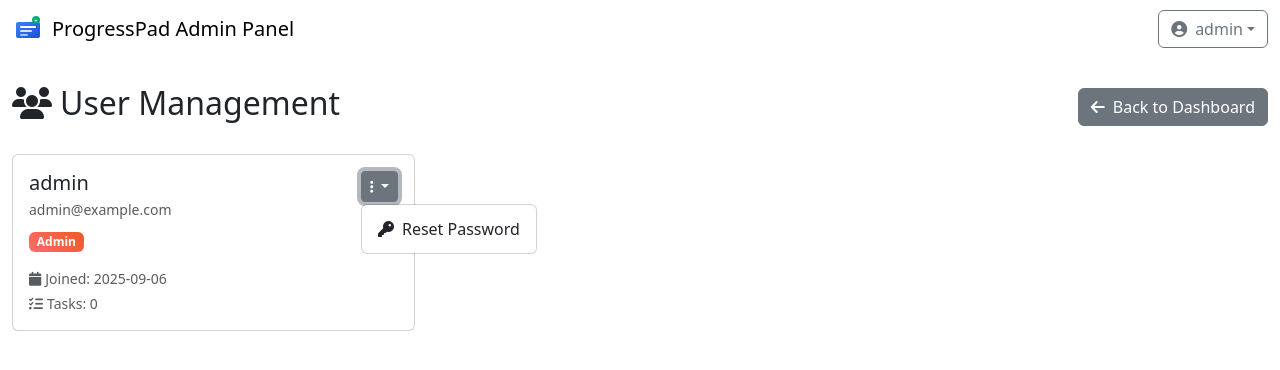
After one commit to radiantsolutions-lab/progress-pad, a Flask app: page /admin/users in a window 1280 px wide, after a click that opens the changed part. The commit adds this page. Shown: the top 370 px of the page. Run offline with Flask 3, Linux system fonts and the light colour scheme; a user stored in the database is signed in.

Commit message:
Add password reset and admin user management features

```diff
--- a/app.py
+++ b/app.py
@@ -1,4 +1,4 @@
-from flask import Flask, render_template, request, jsonify, send_file, redirect, url_for, flash
+from flask import Flask, render_template, request, jsonify, send_file, redirect, url_for, flash, session
 from flask_login import LoginManager, login_user, login_required, logout_user, current_user
 from datetime import datetime
 import os
@@ -9,6 +9,8 @@ from dateutil.relativedelta import relativedelta
 
 from models import db, Task, AppSettings, User, create_default_admin
 from config import get_config
+import secrets
+from datetime import datetime, timedelta
 
 # Initialize Flask app with configuration
 app = Flask(__name__)
@@ -28,6 +30,27 @@ login_manager.login_message_category = 'info'
 @login_manager.user_loader
 def load_user(user_id):
     return User.query.get(int(user_id))
+
+# Admin-only decorator
+def admin_required(f):
+    from functools import wraps
+    @wraps(f)
+    def decorated_function(*args, **kwargs):
+        if not current_user.is_authenticated or not current_user.is_admin:
+            flash('Access denied. Admin privileges required.', 'error')
+            return redirect(url_for('index'))
+        return f(*args, **kwargs)
+    return decorated_function
+
+# Password reset token generation
+def generate_reset_token():
+    return secrets.token_urlsafe(32)
+
+def verify_reset_token(token, max_age=3600):  # 1 hour expiry
+    """Simple token verification (in production, use JWT or database storage)"""
+    # For now, we'll use a simple approach
+    # In production, you'd want to store tokens in database with expiry
+    return token and len(token) > 20  # Basic validation
 
 # Create database tables on app startup
 with app.app_context():
@@ -148,6 +171,115 @@ def register():
             return render_template('register.html')
 
     return render_template('register.html')
+
+# Password reset routes
+@app.route('/reset_password_request', methods=['GET', 'POST'])
+def reset_password_request():
+    if current_user.is_authenticated:
+        return redirect(url_for('index'))
+
+    if request.method == 'POST':
+        email = request.form.get('email')
+        user = User.query.filter_by(email=email).first()
+        if user:
+            # In production, send email with reset token
+            reset_token = generate_reset_token()
+            # Store token in session for demo (in production, store in database)
+            session['reset_token'] = reset_token
+            session['reset_user_id'] = user.id
+            session['reset_expiry'] = (datetime.utcnow() + timedelta(hours=1)).isoformat()
+
+            flash('Password reset instructions sent to your email.', 'info')
+            return redirect(url_for('reset_password', token=reset_token))
+        else:
+            flash('Email address not found.', 'error')
+
+    return render_template('reset_password_request.html')
+
+@app.route('/reset_password/<token>', methods=['GET', 'POST'])
+def reset_password(token):
+    if current_user.is_authenticated:
+        return redirect(url_for('index'))
+
+    # Verify token
+    if not verify_reset_token(token):
+        flash('Invalid or expired reset token.', 'error')
+        return redirect(url_for('login'))
+
+    if request.method == 'POST':
+        password = request.form.get('password')
+        confirm_password = request.form.get('confirm_password')
+
+        if password != confirm_password:
+            flash('Passwords do not match.', 'error')
+            return render_template('reset_password.html', token=token)
+
+        # Get user from session (in production, verify token properly)
+        user_id = session.get('reset_user_id')
+        if not user_id:
+            flash('Invalid reset session.', 'error')
+            return redirect(url_for('login'))
+
+        user = User.query.get(user_id)
+        if user:
+            user.set_password(password)
+            db.session.commit()
+
+            # Clear session
+            session.pop('reset_token', None)
+            session.pop('reset_user_id', None)
+            session.pop('reset_expiry', None)
+
+            flash('Password reset successfully! Please log in.', 'success')
+            return redirect(url_for('login'))
+        else:
+            flash('User not found.', 'error')
+
+    return render_template('reset_password.html', token=token)
+
+# Admin routes
+@app.route('/admin/users')
+@login_required
+@admin_required
+def manage_users():
+    users = User.query.all()
+    return render_template('manage_users.html', users=users)
+
+@app.route('/admin/reset_user_password/<int:user_id>', methods=['POST'])
+@login_required
+@admin_required
+def admin_reset_user_password(user_id):
+    user = User.query.get_or_404(user_id)
+    new_password = request.form.get('new_password')
+
+    if new_password:
+        user.set_password(new_password)
+        db.session.commit()
+        flash(f'Password reset for user {user.username}', 'success')
+    else:
+        flash('Password cannot be empty', 'error')
+
+    return redirect(url_for('manage_users'))
+
+@app.route('/admin/delete_user/<int:user_id>', methods=['POST'])
+@login_required
+@admin_required
+def admin_delete_user(user_id):
+    if current_user.id == user_id:
+        flash('Cannot delete your own account', 'error')
+        return redirect(url_for('manage_users'))
+
+    user = User.query.get_or_404(user_id)
+
+    # Delete user's tasks first
+    Task.query.filter_by(user_id=user_id).delete()
+
+    # Delete user
+    db.session.delete(user)
+    db.session.commit()
+
+    flash(f'User {user.username} deleted successfully', 'success')
+    return redirect(url_for('manage_users'))
 
 # Load tasks from database
 def load_tasks():
--- a/templates/index.html
+++ b/templates/index.html
@@ -1861,6 +1861,12 @@
                     <i class="fas fa-chart-bar"></i>
                     <span class="d-none d-lg-inline ms-1">Analytics</span>
                 </a>
+                {% if current_user.is_admin %}
+                <a href="{{ url_for('manage_users') }}" class="btn btn-outline-warning btn-sm">
+                    <i class="fas fa-user-cog"></i>
+                    <span class="d-none d-lg-inline ms-1">Manage Users</span>
+                </a>
+                {% endif %}
             </div>
 
             <!-- Quick Add Input -->
--- /dev/null
+++ b/templates/manage_users.html
@@ -0,0 +1,215 @@
+<!DOCTYPE html>
+<html lang="en">
+<head>
+    <meta charset="UTF-8">
+    <meta name="viewport" content="width=device-width, initial-scale=1.0">
+    <title>Manage Users - Progress-Pad</title>
+    <link href="https://cdn.jsdelivr.net/npm/bootstrap@5.3.2/dist/css/bootstrap.min.css" rel="stylesheet">
+    <link href="https://cdnjs.cloudflare.com/ajax/libs/font-awesome/6.5.1/css/all.min.css" rel="stylesheet">
+    <style>
+        .navbar {
+            background: var(--bg-navbar);
+            backdrop-filter: blur(10px);
+            border-bottom: 1px solid rgba(255, 255, 255, 0.1);
+        }
+        .user-card {
+            transition: transform 0.2s, box-shadow 0.2s;
+        }
+        .user-card:hover {
+            transform: translateY(-2px);
+            box-shadow: 0 4px 15px rgba(0, 0, 0, 0.1);
+        }
+        .admin-badge {
+            background: linear-gradient(45deg, #ff6b6b, #ee5a24);
+            color: white;
+        }
+    </style>
+</head>
+<body>
+    <!-- Navigation -->
+    <nav class="navbar">
+        <div class="container-fluid">
+            <a class="navbar-brand d-flex align-items-center" href="{{ url_for('index') }}">
+                <div class="logo-container me-2">
+                    <svg width="32" height="32" viewBox="0 0 32 32" fill="none" xmlns="http://www.w3.org/2000/svg">
+                        <rect x="4" y="8" width="24" height="16" rx="2" fill="url(#gradient1)"/>
+                        <rect x="8" y="12" width="16" height="2" rx="1" fill="white"/>
+                        <rect x="8" y="16" width="12" height="2" rx="1" fill="white" opacity="0.8"/>
+                        <rect x="8" y="20" width="8" height="2" rx="1" fill="white" opacity="0.6"/>
+                        <circle cx="24" cy="6" r="4" fill="url(#gradient2)"/>
+                        <text x="24" y="9" text-anchor="middle" fill="white" font-size="6" font-weight="bold">+</text>
+                        <defs>
+                            <linearGradient id="gradient1" x1="0%" y1="0%" x2="100%" y2="100%">
+                                <stop offset="0%" style="stop-color:#3b82f6"/>
+                                <stop offset="100%" style="stop-color:#1d4ed8"/>
+                            </linearGradient>
+                            <linearGradient id="gradient2" x1="0%" y1="0%" x2="100%" y2="100%">
+                                <stop offset="0%" style="stop-color:#10b981"/>
+                                <stop offset="100%" style="stop-color:#059669"/>
+                            </linearGradient>
+                        </defs>
+                    </svg>
+                </div>
+                <div class="brand-text">
+                    <span class="brand-name">ProgressPad</span>
+                    <span class="brand-subtitle d-none d-lg-inline">Admin Panel</span>
+                </div>
+            </a>
+
+            <!-- User Menu -->
+            <div class="dropdown">
+                <button class="btn btn-outline-secondary dropdown-toggle d-flex align-items-center" type="button" id="userDropdown" data-bs-toggle="dropdown" aria-expanded="false">
+                    <i class="fas fa-user-circle me-2"></i>
+                    <span class="d-none d-md-inline">{{ current_user.username }}</span>
+                </button>
+                <ul class="dropdown-menu dropdown-menu-end" aria-labelledby="userDropdown">
+                    <li><h6 class="dropdown-header">{{ current_user.username }}</h6></li>
+                    <li><span class="dropdown-item-text small text-muted">{{ current_user.email }}</span></li>
+                    <li><hr class="dropdown-divider"></li>
+                    <li><a class="dropdown-item" href="{{ url_for('index') }}">
+                        <i class="fas fa-home me-2"></i>Dashboard
+                    </a></li>
+                    <li><a class="dropdown-item" href="{{ url_for('logout') }}">
+                        <i class="fas fa-sign-out-alt me-2"></i>Logout
+                    </a></li>
+                </ul>
+            </div>
+        </div>
+    </nav>
+
+    <div class="container-fluid mt-4">
+        <!-- Flash Messages -->
+        {% with messages = get_flashed_messages(with_categories=true) %}
+            {% if messages %}
+                <div class="row">
+                    <div class="col-12">
+                        {% for category, message in messages %}
+                            <div class="alert alert-{{ 'danger' if category == 'error' else category }} alert-dismissible fade show" role="alert">
+                                {{ message }}
+                                <button type="button" class="btn-close" data-bs-dismiss="alert"></button>
+                            </div>
+                        {% endfor %}
+                    </div>
+                </div>
+            {% endif %}
+        {% endwith %}
+
+        <div class="row">
+            <div class="col-12">
+                <div class="d-flex justify-content-between align-items-center mb-4">
+                    <h2><i class="fas fa-users me-2"></i>User Management</h2>
+                    <a href="{{ url_for('index') }}" class="btn btn-secondary">
+                        <i class="fas fa-arrow-left me-2"></i>Back to Dashboard
+                    </a>
+                </div>
+
+                <div class="row">
+                    {% for user in users %}
+                    <div class="col-md-6 col-lg-4 mb-4">
+                        <div class="card user-card h-100">
+                            <div class="card-body">
+                                <div class="d-flex justify-content-between align-items-start mb-3">
+                                    <div>
+                                        <h5 class="card-title mb-1">{{ user.username }}</h5>
+                                        <p class="card-text text-muted small mb-2">{{ user.email }}</p>
+                                        {% if user.is_admin %}
+                                        <span class="badge admin-badge">Admin</span>
+                                        {% else %}
+                                        <span class="badge bg-secondary">User</span>
+                                        {% endif %}
+                                    </div>
+                                    <div class="dropdown">
+                                        <button class="btn btn-sm btn-outline-secondary dropdown-toggle" type="button" data-bs-toggle="dropdown">
+                                            <i class="fas fa-ellipsis-v"></i>
+                                        </button>
+                                        <ul class="dropdown-menu">
+                                            <li><button class="dropdown-item" data-bs-toggle="modal" data-bs-target="#resetPasswordModal" onclick="setUserId({{ user.id }}, '{{ user.username }}')">
+                                                <i class="fas fa-key me-2"></i>Reset Password
+                                            </button></li>
+                                            {% if user.id != current_user.id %}
+                                            <li><hr class="dropdown-divider"></li>
+                                            <li><button class="dropdown-item text-danger" data-bs-toggle="modal" data-bs-target="#deleteUserModal" onclick="setDeleteUserId({{ user.id }}, '{{ user.username }}')">
+                                                <i class="fas fa-trash me-2"></i>Delete User
+                                            </button></li>
+                                            {% endif %}
+                                        </ul>
+                                    </div>
+                                </div>
+
+                                <div class="text-muted small">
+                                    <p class="mb-1"><i class="fas fa-calendar me-1"></i>Joined: {{ user.created_at.strftime('%Y-%m-%d') }}</p>
+                                    <p class="mb-0"><i class="fas fa-tasks me-1"></i>Tasks: {{ user.tasks|length }}</p>
+                                </div>
+                            </div>
+                        </div>
+                    </div>
+                    {% endfor %}
+                </div>
+            </div>
+        </div>
+    </div>
+
+    <!-- Reset Password Modal -->
+    <div class="modal fade" id="resetPasswordModal" tabindex="-1">
+        <div class="modal-dialog">
+            <div class="modal-content">
+                <div class="modal-header">
+                    <h5 class="modal-title">Reset User Password</h5>
+                    <button type="button" class="btn-close" data-bs-dismiss="modal"></button>
+                </div>
+                <form id="resetPasswordForm" method="POST">
+                    <div class="modal-body">
+                        <p>Reset password for user: <strong id="resetUserName"></strong></p>
+                        <div class="mb-3">
+                            <label for="newPassword" class="form-label">New Password</label>
+                            <input type="password" class="form-control" id="newPassword" name="new_password" required>
+                        </div>
+                    </div>
+                    <div class="modal-footer">
+                        <button type="button" class="btn btn-secondary" data-bs-dismiss="modal">Cancel</button>
+                        <button type="submit" class="btn btn-primary">Reset Password</button>
+                    </div>
+                </form>
+            </div>
+        </div>
+    </div>
+
+    <!-- Delete User Modal -->
+    <div class="modal fade" id="deleteUserModal" tabindex="-1">
+        <div class="modal-dialog">
+            <div class="modal-content">
+                <div class="modal-header">
+                    <h5 class="modal-title">Delete User</h5>
+                    <button type="button" class="btn-close" data-bs-dismiss="modal"></button>
+                </div>
+                <div class="modal-body">
+                    <p>Are you sure you want to delete user: <strong id="deleteUserName"></strong>?</p>
+                    <div class="alert alert-warning">
+                        <i class="fas fa-exclamation-triangle me-2"></i>
+                        This will permanently delete the user and all their tasks. This action cannot be undone.
+                    </div>
+                </div>
+                <div class="modal-footer">
+                    <button type="button" class="btn btn-secondary" data-bs-dismiss="modal">Cancel</button>
+                    <form id="deleteUserForm" method="POST" style="display: inline;">
+                        <button type="submit" class="btn btn-danger">Delete User</button>
+                    </form>
+                </div>
+            </div>
+        </div>
+    </div>
+
+    <script src="https://cdn.jsdelivr.net/npm/bootstrap@5.3.2/dist/js/bootstrap.bundle.min.js"></script>
+    <script>
+        function setUserId(userId, username) {
+            document.getElementById('resetUserName').textContent = username;
+            document.getElementById('resetPasswordForm').action = `/admin/reset_user_password/${userId}`;
+        }
+
+        function setDeleteUserId(userId, username) {
+            document.getElementById('deleteUserName').textContent = username;
+            document.getElementById('deleteUserForm').action = `/admin/delete_user/${userId}`;
+        }
+    </script>
+</body>
+</html>
```
Also changed, not shown: templates/reset_password.html (added, +65 -0 lines), templates/reset_password_request.html (added, +61 -0 lines).
